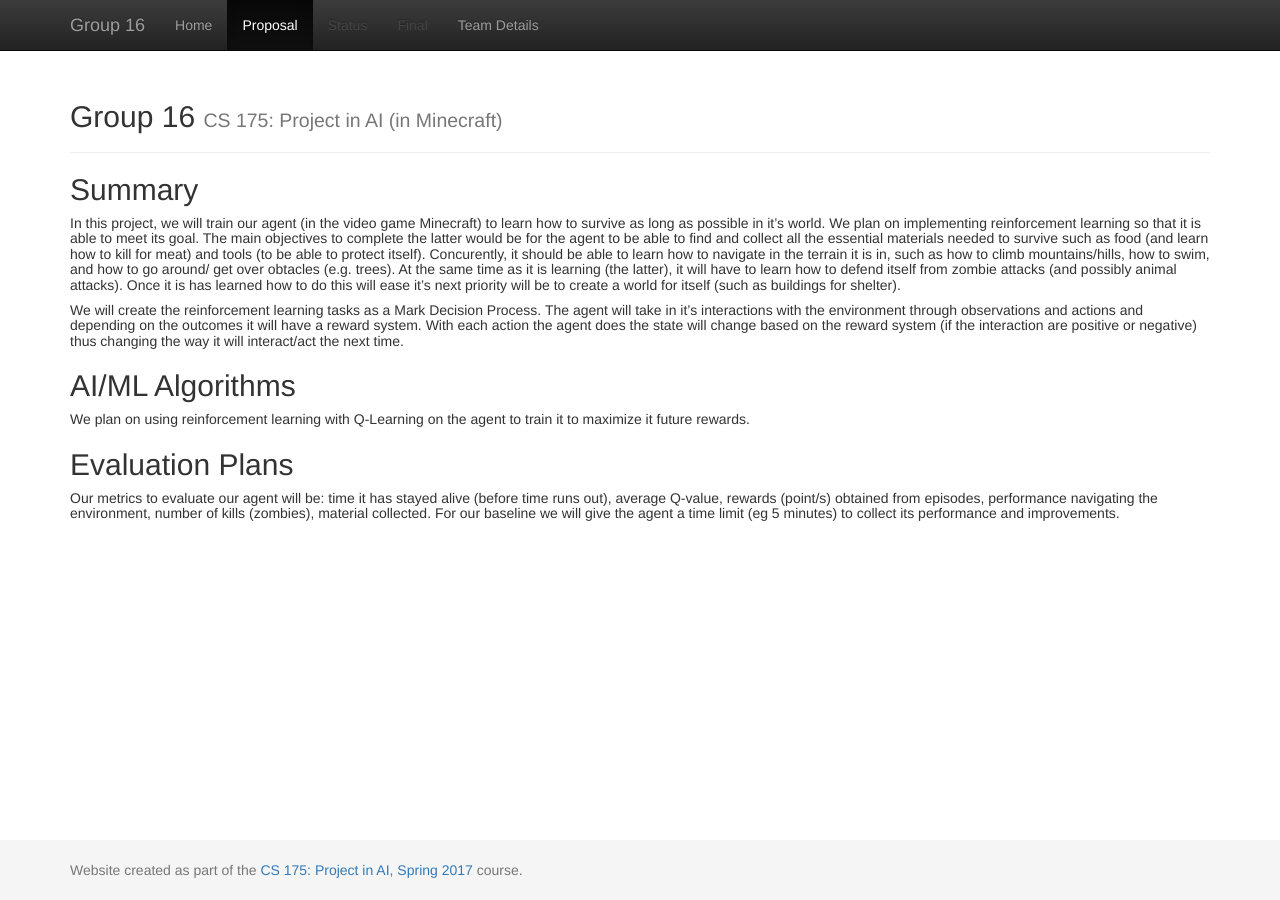
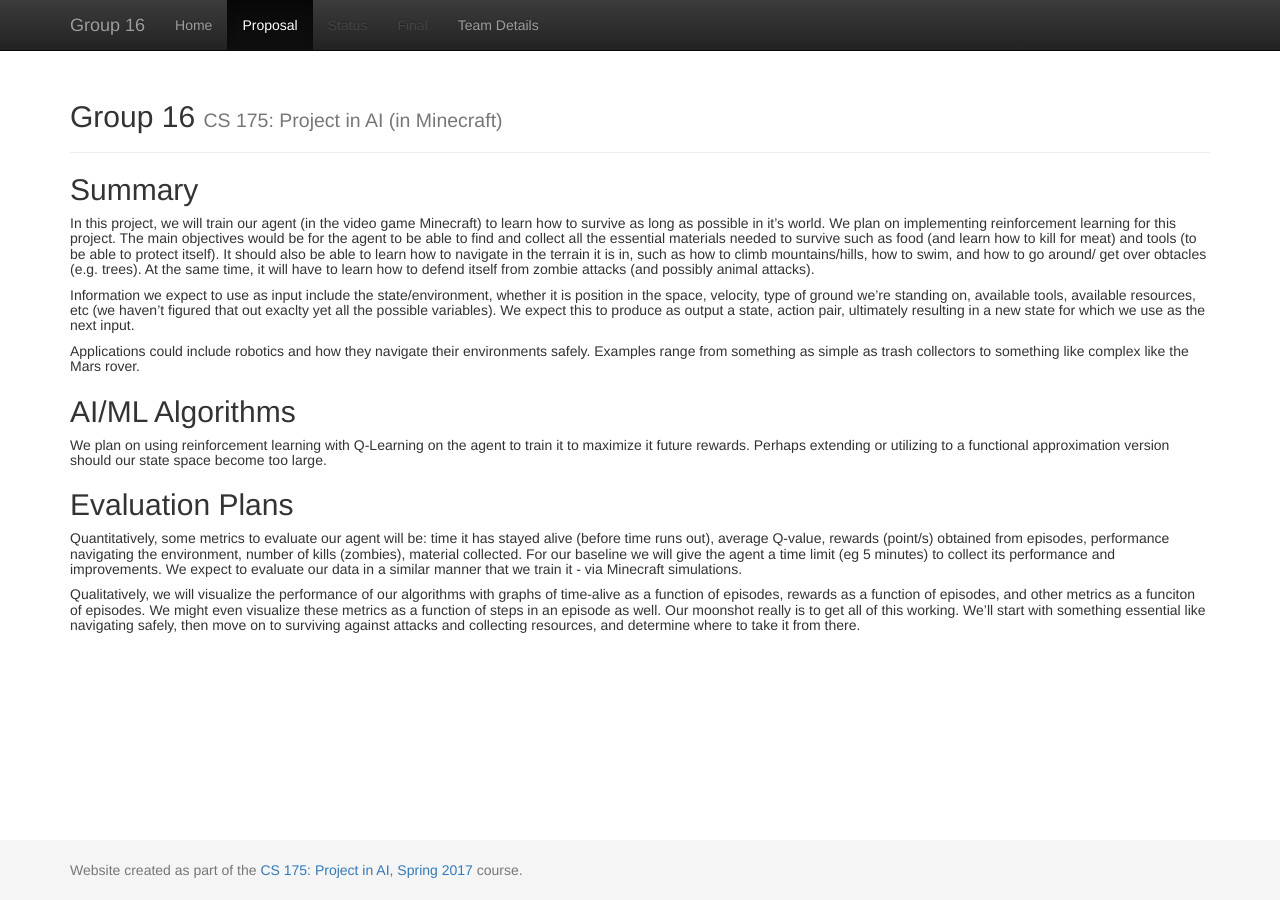
Before and after one commit to becamorin20/Group-16, a Jekyll site: the page built from docs/proposal.md, in a window 1280 px wide. Built offline with Jekyll 4.4.1, drawn with Linux system fonts in a browser that asks for light colours.

Commit message:
Update proposal.md

```diff
--- a/docs/proposal.md
+++ b/docs/proposal.md
@@ -3,11 +3,13 @@ layout: default
 title: Proposal
 ---
 ## Summary
-##### In this project, we will train our agent (in the video game Minecraft) to learn how to survive as long as possible in it's world. We plan on implementing reinforcement learning so that it is able to meet its goal. The main objectives to complete the latter would be for the agent to be able to find and collect all the essential materials needed to survive such as food (and learn how to kill for meat) and tools (to be able to protect itself). Concurently, it should be able to learn how to navigate in the terrain it is in, such as how to climb mountains/hills, how to swim, and how to go around/ get over obtacles (e.g. trees). At the same time as it is learning (the latter), it will have to learn how to defend itself from zombie attacks (and possibly animal attacks). Once it is has learned how to do this will ease it's next priority will be to create a world for itself (such as buildings for shelter).
-##### We will create the reinforcement learning tasks as a Mark Decision Process. The agent will take in it's interactions with the environment through observations and actions and depending on the outcomes it will have a reward system. With each action the agent does the state will change based on the reward system (if the interaction are positive or negative) thus changing the way it will interact/act the next time.
+##### In this project, we will train our agent (in the video game Minecraft) to learn how to survive as long as possible in it's world. We plan on implementing reinforcement learning for this project. The main objectives would be for the agent to be able to find and collect all the essential materials needed to survive such as food (and learn how to kill for meat) and tools (to be able to protect itself). It should also be able to learn how to navigate in the terrain it is in, such as how to climb mountains/hills, how to swim, and how to go around/ get over obtacles (e.g. trees). At the same time, it will have to learn how to defend itself from zombie attacks (and possibly animal attacks).
+##### Information we expect to use as input include the state/environment, whether it is position in the space, velocity, type of ground we're standing on, available tools, available resources, etc (we haven't figured that out exaclty yet all the possible variables). We expect this to produce as output a state, action pair, ultimately resulting in a new state for which we use as the next input.
+##### Applications could include robotics and how they navigate their environments safely. Examples range from something as simple as trash collectors to something like complex like the Mars rover.
 
 ## AI/ML Algorithms
-##### We plan on using reinforcement learning with Q-Learning on the agent to train it to maximize it future rewards.
+##### We plan on using reinforcement learning with Q-Learning on the agent to train it to maximize it future rewards. Perhaps extending or utilizing to a functional approximation version should our state space become too large.
 
 ## Evaluation Plans
-##### Our metrics to evaluate our agent will be: time it has stayed alive (before time runs out), average Q-value, rewards (point/s) obtained from episodes, performance navigating the environment, number of kills (zombies), material collected. For our baseline we will give the agent a time limit (eg 5 minutes) to collect its performance and improvements.
+##### Quantitatively, some metrics to evaluate our agent will be: time it has stayed alive (before time runs out), average Q-value, rewards (point/s) obtained from episodes, performance navigating the environment, number of kills (zombies), material collected. For our baseline we will give the agent a time limit (eg 5 minutes) to collect its performance and improvements. We expect to evaluate our data in a similar manner that we train it - via Minecraft simulations.
+##### Qualitatively, we will visualize the performance of our algorithms with graphs of time-alive as a function of episodes, rewards as a function of episodes, and other metrics as a funciton of episodes. We might even visualize these metrics as a function of steps in an episode as well. Our moonshot really is to get all of this working. We'll start with something essential like navigating safely, then move on to surviving against attacks and collecting resources, and determine where to take it from there.
```
